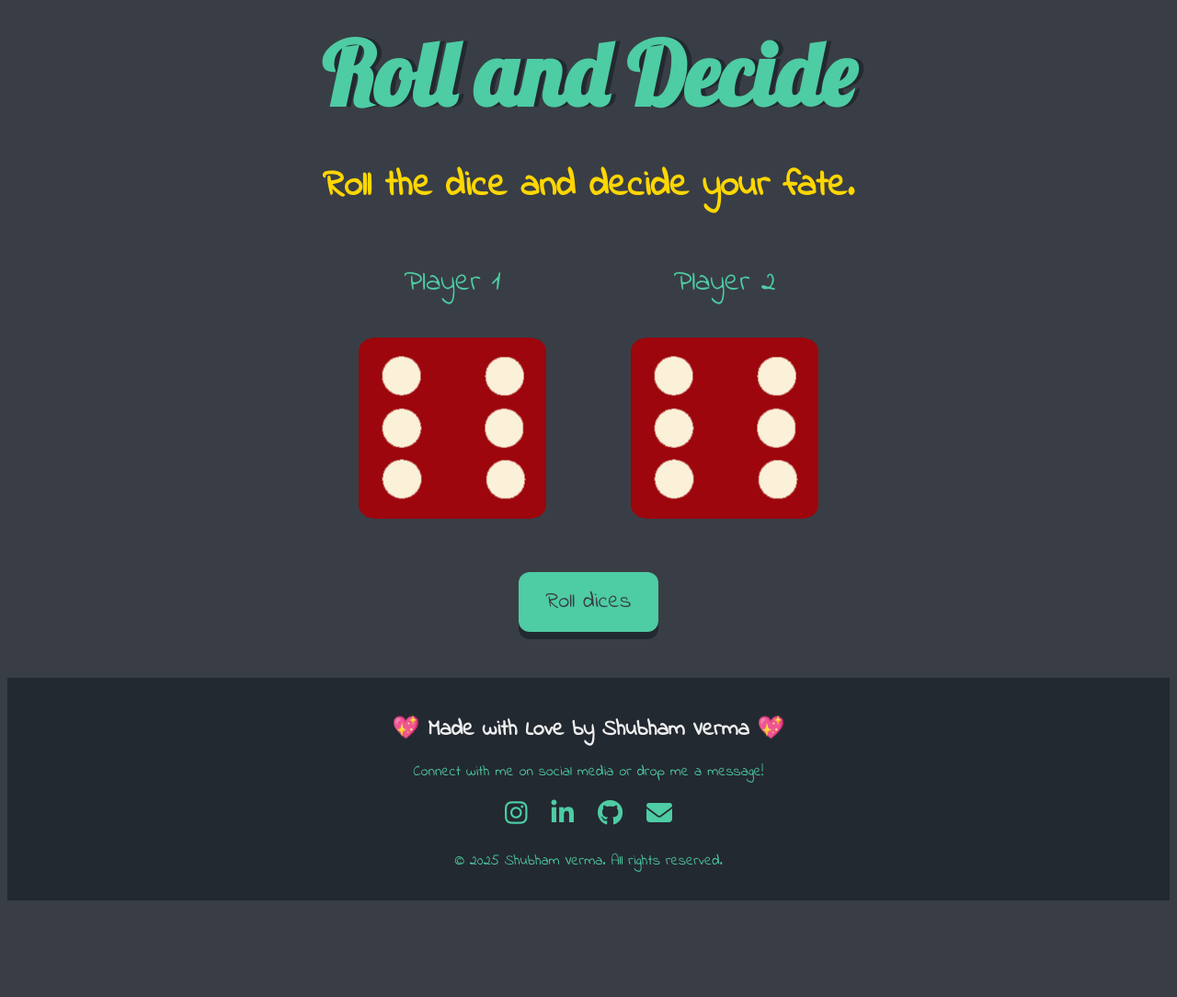
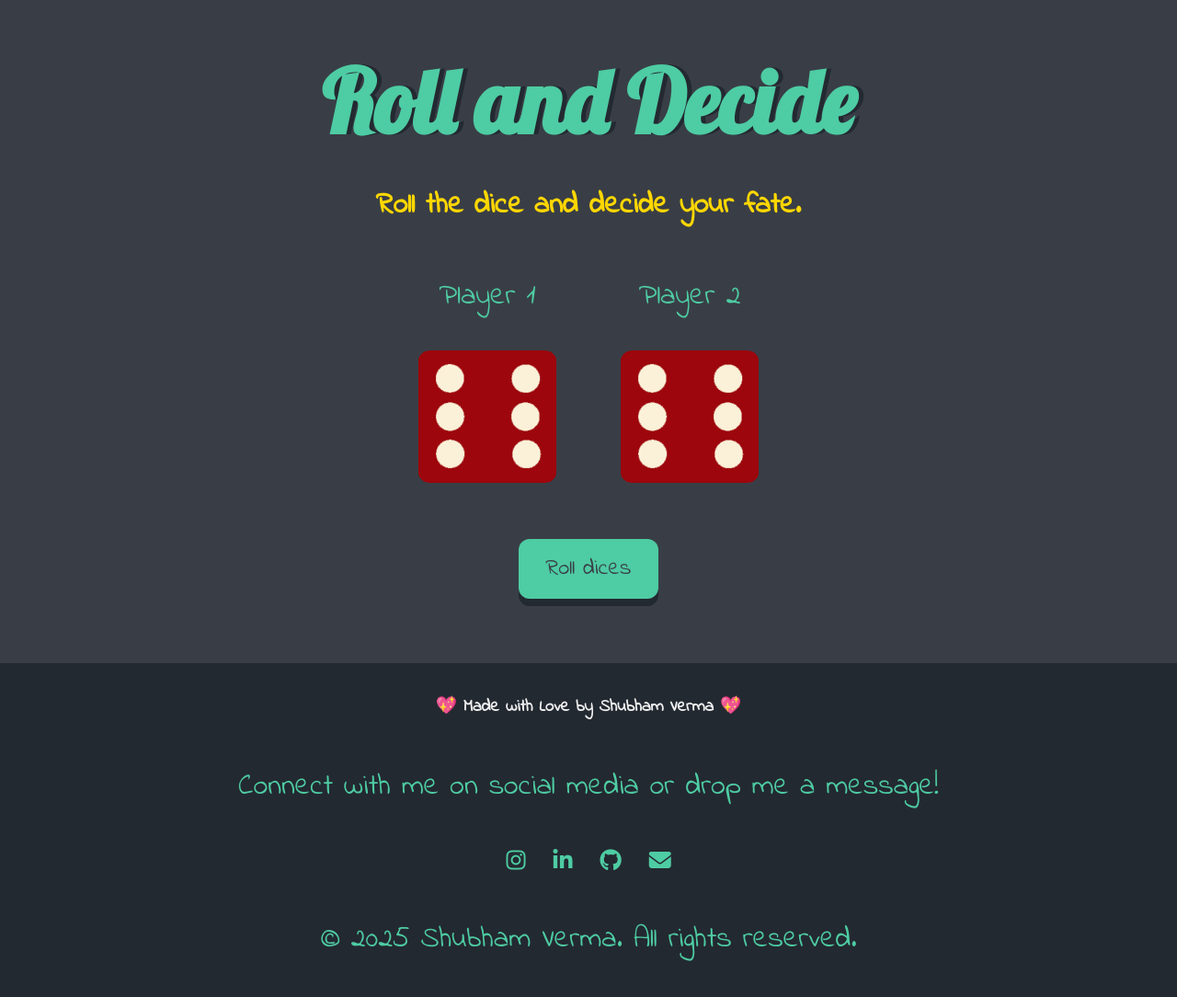
Before and after one commit to itissv/Roll-and-Decide, a plain HTML site: page index.html in a window 1280 px wide. Shown: the whole page at 92% size. Before the commit the page ends 987 px from the top, so only its background shows below. Drawn offline with Linux system fonts and the light colour scheme.

Commit message:
Update styles.css

```diff
--- a/styles.css
+++ b/styles.css
@@ -1,27 +1,20 @@
+body {
+  background-color: #393E46;
+  margin: 0;
+  padding: 0;
+  font-family: 'Indie Flower', cursive;
+}
+
 .container {
-  width: 70%;
+  width: 100%;
+  max-width: 800px;
   margin: auto;
+  padding: 20px;
   text-align: center;
 }
 
-.dice {
-  text-align: center;
-  display: inline-block;
-}
-
-.dice-container {
-  display: flex;
-  justify-content: center;
-  gap: 40px;
-  margin-bottom: 20px;
-}
-
-body {
-  background-color: #393E46;
-}
-
 h1 {
-  margin: 20px;
+  margin: 30px 10px;
   font-family: 'Lobster', cursive;
   text-shadow: 5px 0 #232931;
   font-size: 6rem;
@@ -29,20 +22,35 @@ h1 {
 }
 
 h2#result {
-  font-family: 'Indie Flower', cursive;
-  color: #FFD700;
-  font-size: 2.5rem;
+  font-size: 2rem;
+  color: #FFD700;  /* 💛 Light Yellow (Gold) */
   margin-bottom: 20px;
+}
+
+.dice-container {
+  display: flex;
+  justify-content: center;
+  align-items: center;
+  flex-wrap: wrap;
+  gap: 20px;
+  margin-bottom: 20px;
+}
+
+.dice {
+  flex: 1 1 150px;
+  max-width: 200px;
+  text-align: center;
+}
+
+img {
+  width: 100%;
+  height: auto;
+  max-width: 150px;
 }
 
 p {
   font-size: 2rem;
   color: #4ECCA3;
-  font-family: 'Indie Flower', cursive;
-}
-
-img {
-  width: 80%;
 }
 
 button {
@@ -71,34 +79,59 @@ button:active {
 .footer {
   margin-top: 50px;
   padding: 15px;
-  background-color: #232931;
   color: #EEEEEE;
   text-align: center;
   font-family: 'Indie Flower', cursive;
+  background-color: #232931;
   font-size: 1rem;
 }
 
-.footer .social-icons {
-  margin: 15px 0;
+.footer a {
+  color: #4ECCA3;
+  text-decoration: none;
+  margin: 0 8px;
 }
 
-.footer .social-icons a {
-  color: #4ECCA3;
-  font-size: 28px;
-  margin: 0 10px;
-  text-decoration: none;
-  transition: transform 0.2s ease;
+.footer a:hover {
+  text-decoration: underline;
 }
 
-.footer .social-icons a:hover {
-  transform: scale(1.3);
+.footer-content {
+  display: flex;
+  flex-direction: column;
+  align-items: center;
+  justify-content: center;
 }
 
-.footer-content h3 {
-  margin-bottom: 10px;
+.social-icons {
+  margin: 10px 0;
   font-size: 1.5rem;
+  display: flex;
+  justify-content: center;
+  flex-wrap: wrap;
+  gap: 10px;
 }
 
-.footer-content p {
-  font-size: 1rem;
+.social-icons a {
+  margin: 0 10px;
 }
+
+/* ✅ Responsive adjustments for small screens */
+@media (max-width: 600px) {
+  h1 {
+    font-size: 3rem;
+  }
+
+  h2#result {
+    font-size: 1.5rem;
+  }
+
+  .dice-container {
+    gap: 10px;
+  }
+
+  button {
+    padding: 12px 20px;
+    font-size: 1.2rem;
+  }
+}
```
